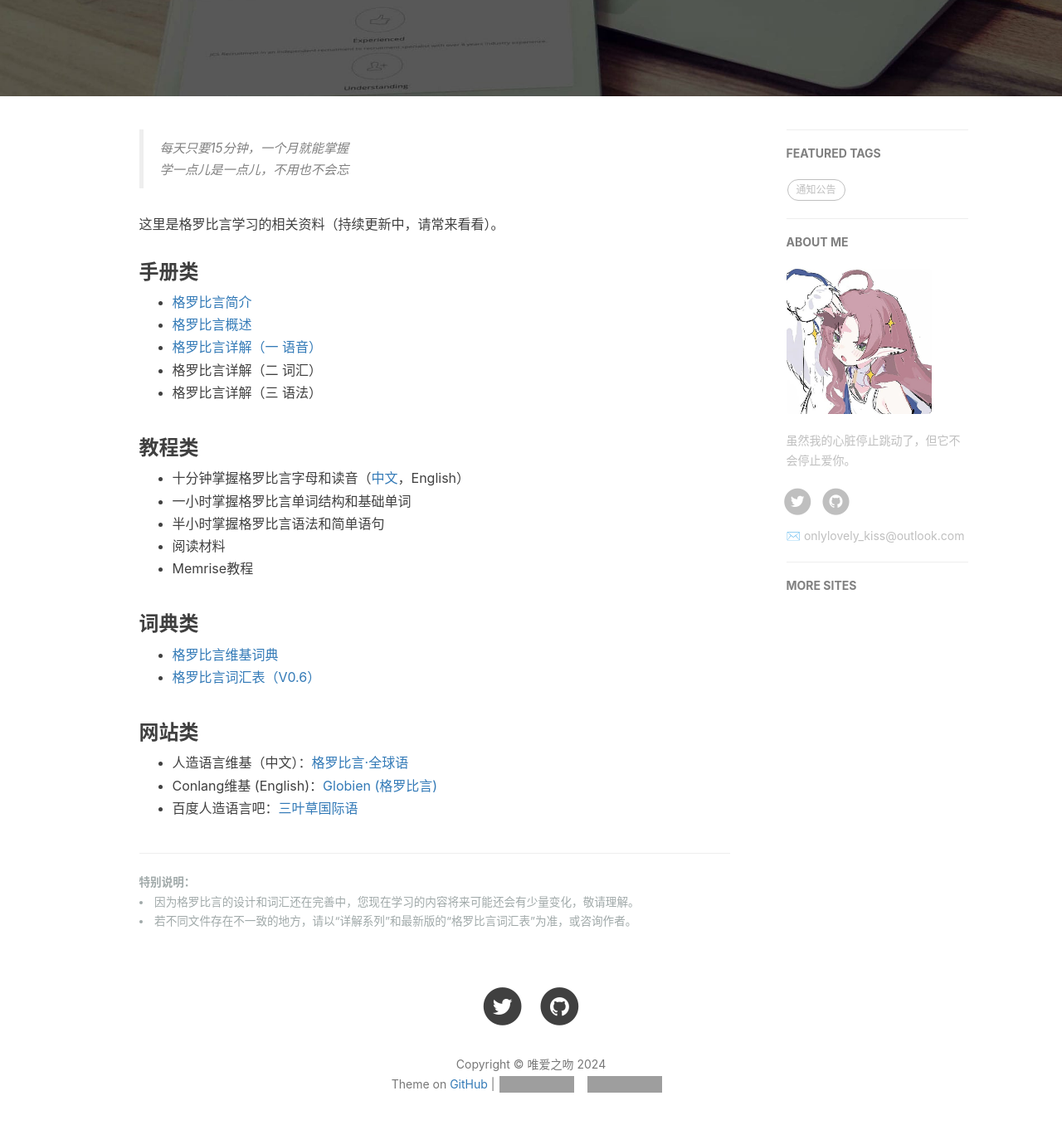
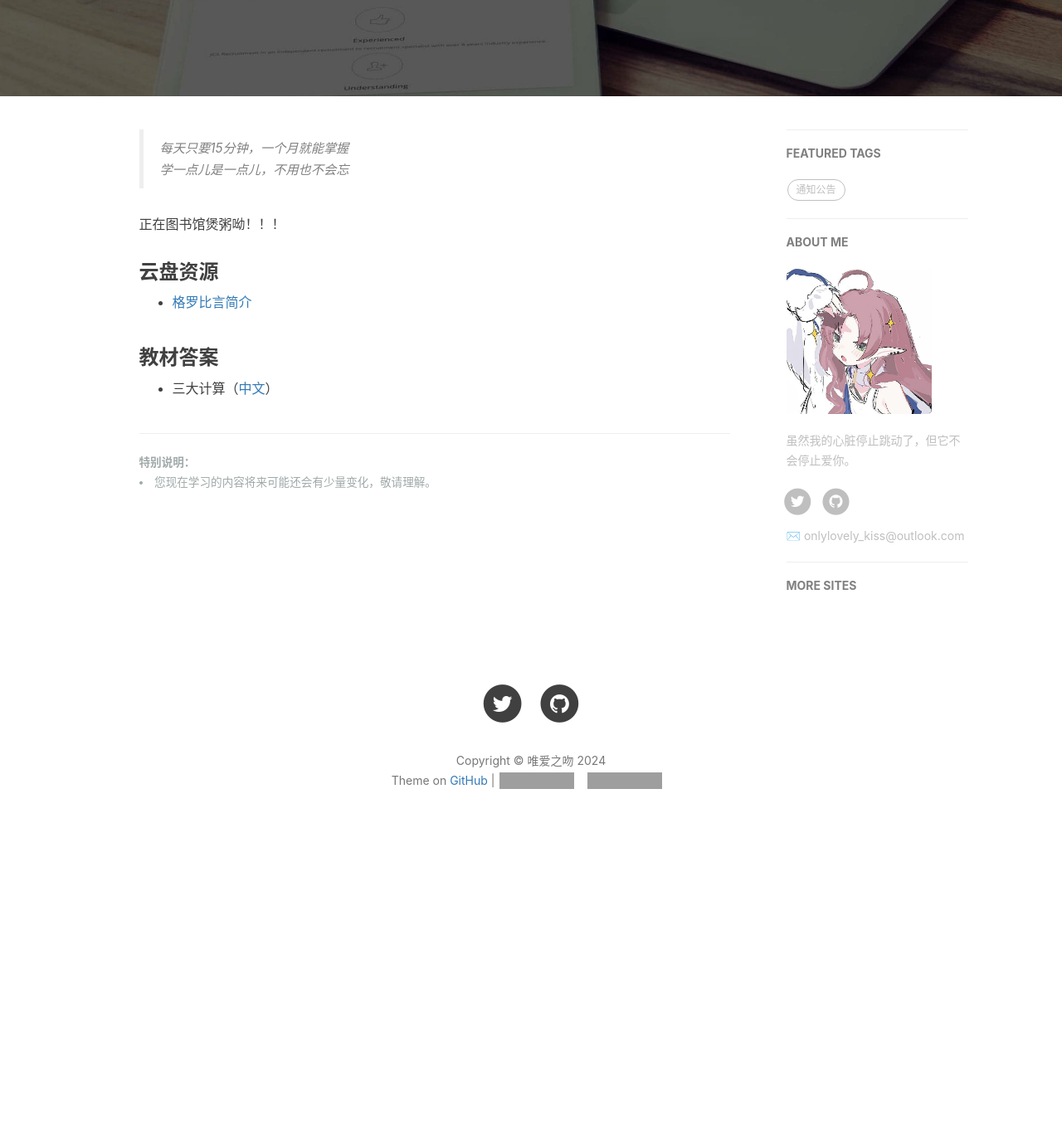
Before and after one commit to ONLYLOVELYKISS/onlylovelykiss.github.io, a Jekyll site: the page built from 1-resources.html, in a window 1280 px wide and 1400 px high, scrolled down 302 px. Shown: the top 1356 px of the window at 83% size. Built offline with Jekyll 4.4.1, drawn with Linux system fonts in a browser that asks for light colours; nearby versions of some CDN libraries; comment, search, counter and statistics services are not loaded; after the commit the page ends 1347 px from its top, so only the background shows below that; some of the changed text lies outside the part shown; grey boxes are pictures that could not be loaded.

Commit message:
更新 1-resources.html
remove

```diff
--- a/1-resources.html
+++ b/1-resources.html
@@ -1,7 +1,7 @@
 ---
 layout: page
 title: "Resources/资源"
-description: "上古神器：乾坤袋，此乃包罗万象之物，什么都可以在此找到。"
+description: "努力努力再努力"
 header-img: "img/post-bg-rwd.jpg"
 ---
 
@@ -18,53 +18,28 @@ header-img: "img/post-bg-rwd.jpg"
     <blockquote><p>每天只要15分钟，一个月就能掌握<br>
     学一点儿是一点儿，不用也不会忘</p></blockquote>
 
-    <p>这里是格罗比言学习的相关资料（持续更新中，请常来看看）。</p>
+    <p>正在图书馆煲粥呦！！！</p>
 
 
     <p></p>
 
-<h3 id="toc_0">手册类</h3>
+<h3 id="toc_0">云盘资源</h3>
 
 <ul>
 <li><a href="{{site.baseurl}}/2018/12/10/brief">格罗比言简介</a></li>
-<li><a href="{{site.baseurl}}/2019/01/11/overview">格罗比言概述</a></li>
-<li><a href="{{site.baseurl}}/2019/09/22/detailed-phonetics">格罗比言详解（一 语音）</a></li>
-<li>格罗比言详解（二 词汇）</li>
-<li>格罗比言详解（三 语法）</li>
 </ul>
 
-<h3 id="toc_1">教程类</h3>
+<h3 id="toc_1">教材答案</h3>
 
 <ul>
-<li>十分钟掌握格罗比言字母和读音（<a href="{{site.baseurl}}/files/phonetics.pdf">中文</a>，English）</li>
-<li>一小时掌握格罗比言单词结构和基础单词</li>
-<li>半小时掌握格罗比言语法和简单语句</li>
-<li>阅读材料</li>
-<li>Memrise教程</li>
-</ul>
-
-<h3 id="toc_2">词典类</h3>
-
-<ul>
-<li><a href="https://github.com/globien/globien.github.io/wiki">格罗比言维基词典</a></li>
-<li><a href="{{site.baseurl}}/files/vocabulary-v0.6.pdf">格罗比言词汇表（V0.6）</a></li>
-</ul>
-
-<h3 id="toc_3">网站类</h3>
-
-<ul>
-<li>人造语言维基（中文）：<a href="https://yuyan.fandom.com/zh/wiki/%E4%B8%89%E5%8F%B6%E8%8D%89%E5%9B%BD%E9%99%85%E8%AF%AD">格罗比言·全球语</a></li>
-<li>Conlang维基 (English)：<a href="https://conlang.fandom.com/wiki/Klovien_%E4%B8%89%E5%8F%B6%E8%AF%AD">Globien (格罗比言)</a></li>
-<li>百度人造语言吧：<a href="https://tieba.baidu.com/p/6009002082">三叶草国际语</a></li>
+<li>三大计算（<a href="{{site.baseurl}}/files/phonetics.pdf">中文</a>）</li>
 </ul>
 
 <hr>
 
 <small> <font color="a0a9a9">
 <b>特别说明：</b>
-<li>因为格罗比言的设计和词汇还在完善中，您现在学习的内容将来可能还会有少量变化，敬请理解。</li>
-<li>若不同文件存在不一致的地方，请以“详解系列”和最新版的“格罗比言词汇表”为准，或咨询作者。</li>
-</font>
+<li>您现在学习的内容将来可能还会有少量变化，敬请理解。</li></font>
 <small>
 
 </div>
```
